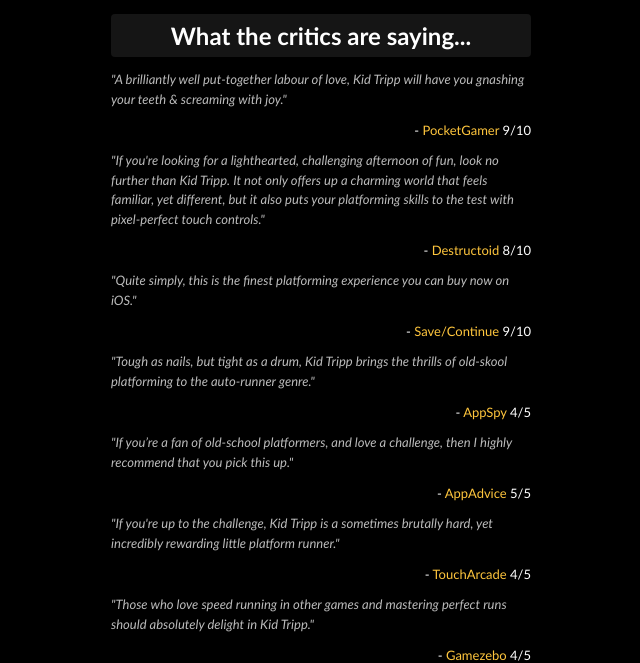
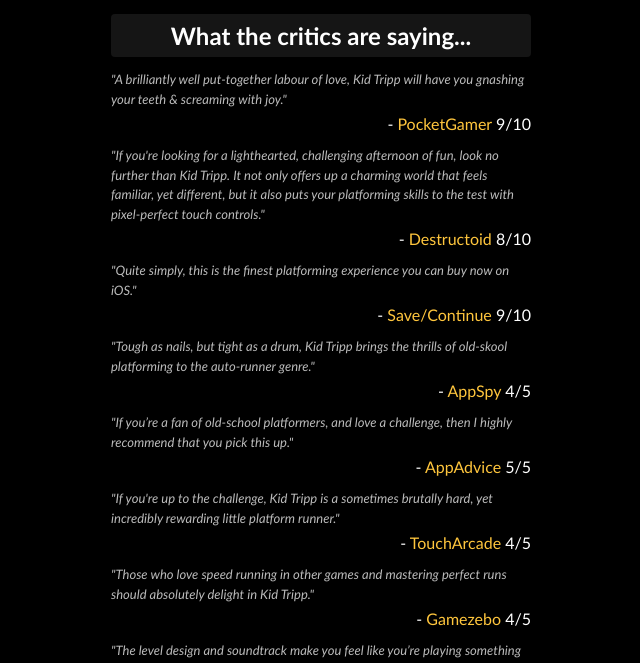
Before and after one commit to pixelpowa/kidtripp, a Jekyll site: the page built from index.html, in a window 1280 px wide. Shown: the part 532-1195 px from the top of the page, without its empty margins (319-959 px from the left). Built offline with Jekyll 4.4.1, drawn with Linux system fonts in a browser that asks for light colours.

Commit message:
minor changes

```diff
--- a/css/style.css
+++ b/css/style.css
@@ -100,6 +100,12 @@
     margin: 0 auto;
 }
 
+.cite {
+    text-align: right;
+    font-size: 16px;
+    margin-top: -8px;
+}
+
 footer {
     text-align: center;
     margin: 20px 0;
--- a/index.html
+++ b/index.html
@@ -8,34 +8,34 @@
     <div style='font-size: 13px;'>
         <p>
             <i style='color: #bbb;'>"A brilliantly well put-together labour of love, Kid Tripp will have you gnashing your teeth & screaming with joy."</i>
-            <br/><div style='text-align: right;'>- <a href='http://www.pocketgamer.co.uk/r/iPad/Kid+Tripp/review.asp?c=52779'>PocketGamer</a> 9/10</div></p>
+            <div class='cite'>- <a href='http://www.pocketgamer.co.uk/r/iPad/Kid+Tripp/review.asp?c=52779'>PocketGamer</a> 9/10</div></p>
         <p>
             <i style='color: #bbb;'>"If you're looking for a lighthearted, challenging afternoon of fun, look no further than Kid Tripp. It not only offers up a charming world that feels familiar, yet different, but it also puts your platforming skills to the test with pixel-perfect touch controls."</i>
-            <br/><div style='text-align: right;'>- <a href='http://www.destructoid.com/review-kid-tripp-259323.phtml'>Destructoid</a> 8/10</div>
+            <div class='cite'>- <a href='http://www.destructoid.com/review-kid-tripp-259323.phtml'>Destructoid</a> 8/10</div>
         </p>
         <p>
             <i style='color: #bbb;'>"Quite simply, this is the finest platforming experience you can buy now on iOS."</i>
-            <br/><div style='text-align: right;'>- <a href='http://www.savecontinue.com/2013/08/review-kid-tripp/'>Save/Continue</a> 9/10</div>
+            <div class='cite'>- <a href='http://www.savecontinue.com/2013/08/review-kid-tripp/'>Save/Continue</a> 9/10</div>
         </p>
         <p>
             <i style='color: #bbb;'>"Tough as nails, but tight as a drum, Kid Tripp brings the thrills of old-skool platforming to the auto-runner genre."</i>
-            <br/><div style='text-align: right;'>- <a href='http://www.appspy.com/review/7631/kid-tripp'>AppSpy</a> 4/5</div>
+            <div class='cite'>- <a href='http://www.appspy.com/review/7631/kid-tripp'>AppSpy</a> 4/5</div>
         </p>
         <p>
             <i style='color: #bbb;'>"If you’re a fan of old-school platformers, and love a challenge, then I highly recommend that you pick this up."</i>
-            <br/><div style='text-align: right;'>- <a href='http://appadvice.com/review/quickadvice-kid-tripp'>AppAdvice</a> 5/5</div>
+            <div class='cite'>- <a href='http://appadvice.com/review/quickadvice-kid-tripp'>AppAdvice</a> 5/5</div>
         </p>
         <p>
             <i style='color: #bbb;'>"If you're up to the challenge, Kid Tripp is a sometimes brutally hard, yet incredibly rewarding little platform runner."</i>
-            <br/><div style='text-align: right;'>- <a href='http://toucharcade.com/2013/08/03/kid-tripp-review/'>TouchArcade</a> 4/5</div>
+            <div class='cite'>- <a href='http://toucharcade.com/2013/08/03/kid-tripp-review/'>TouchArcade</a> 4/5</div>
         </p>
         <p>
             <i style='color: #bbb;'>"Those who love speed running in other games and mastering perfect runs should absolutely delight in Kid Tripp."</i>
-            <br/><div style='text-align: right;'>- <a href='http://www.gamezebo.com/games/kid-tripp/review'>Gamezebo</a> 4/5</div>
+            <div class='cite'>- <a href='http://www.gamezebo.com/games/kid-tripp/review'>Gamezebo</a> 4/5</div>
         </p>
         <p>
             <i style='color: #bbb;'>"The level design and soundtrack make you feel like you’re playing something on your old NES. Kid Tripp is right up there with some of the other great retro titles out there like Meganoid and Mikey Shorts."</i>
-            <br/><div style='text-align: right;'>- <a href='http://arcadesushi.com/kid-tripp-review/'>Arcade Sushi</a> 8/10</div>
+            <div class='cite'>- <a href='http://arcadesushi.com/kid-tripp-review/'>Arcade Sushi</a> 8/10</div>
         </p>
     </div>
     <center><a href='https://itunes.apple.com/us/app/kid-tripp/id660068947?mt=8&uo=4'><img src='/img/Download_on_the_App_Store_Badge_US-UK_135x40.svg' width="50%"></a></center>
```
Also changed, not shown: 2 other files.
